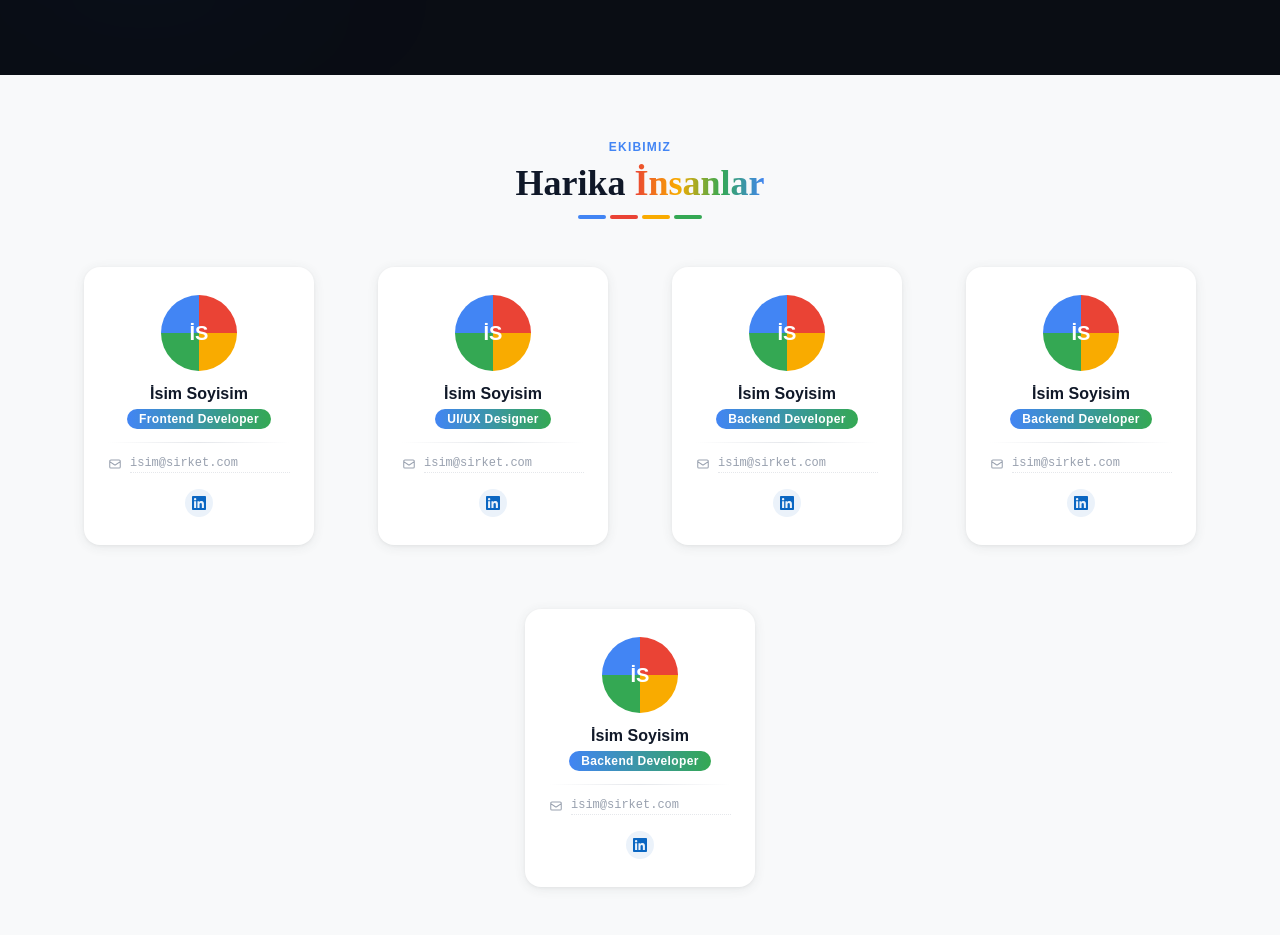
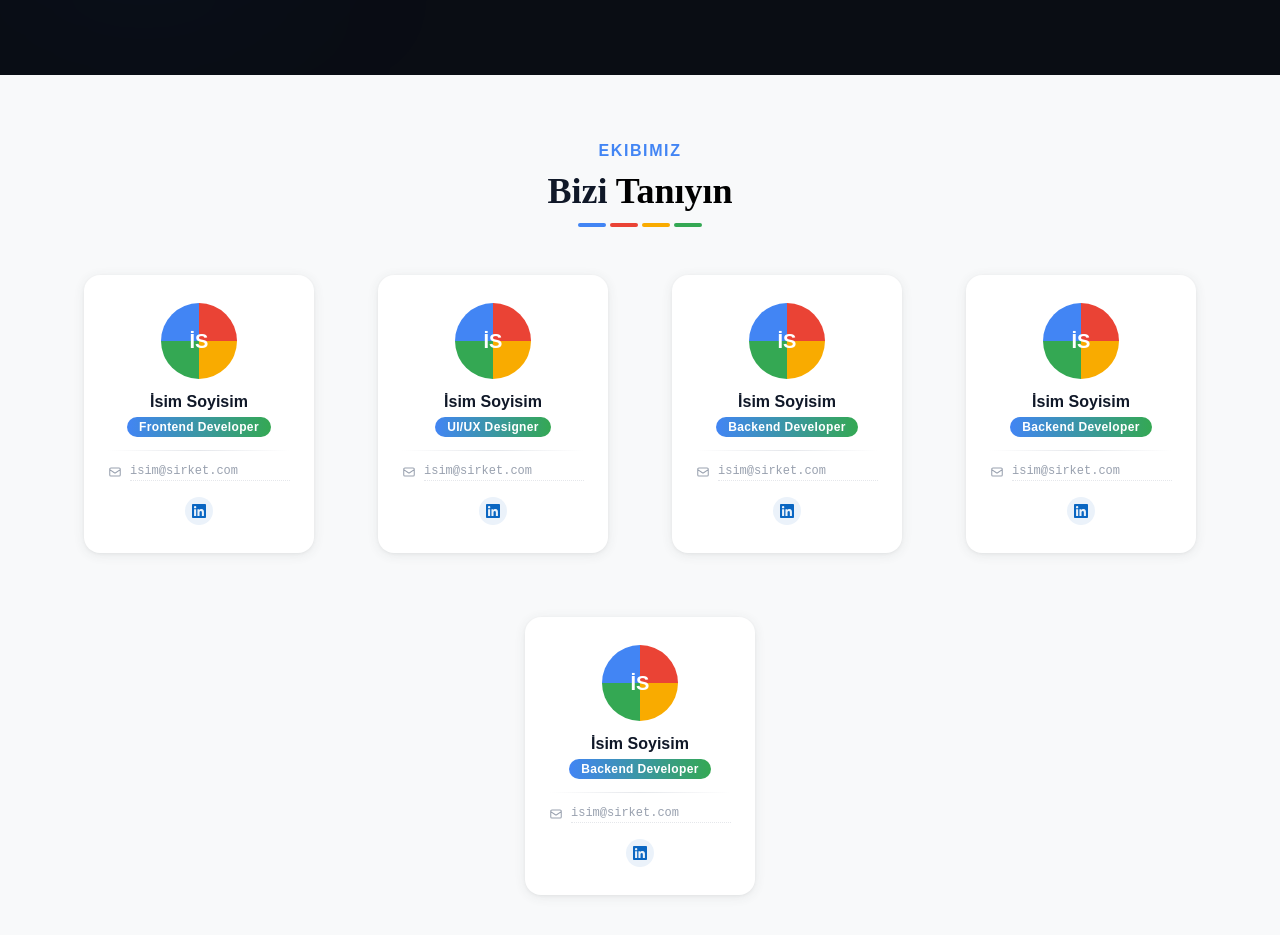
Before and after one commit to GDGonCampusMarmara/official-website, a React (Vite) app: page / in a window 1280 px wide. Shown: the part 1420-2355 px from the top of the page. Built offline with nearby package versions, Linux system fonts and the light colour scheme; a web font is replaced by a local one.

Commit message:
Style(team):All colors have been corrected, the text has been changed and enlarged.

```diff
--- a/src/sections/team.jsx
+++ b/src/sections/team.jsx
@@ -202,8 +202,8 @@ export default function Team() {
       {/* h1 */}
       <div className="text-center mb-12">
         <p
-          className="text-xs font-semibold tracking-widest uppercase mb-2"
-          style={{ color: "#4285F4" }}
+          className="text-base font-semibold tracking-widest uppercase mb-2"
+          style={{ color: "#4285f4" }}
         >
           Ekibimiz
         </p>
@@ -211,15 +211,13 @@ export default function Team() {
           className="text-4xl font-bold text-gray-900"
           style={{ fontFamily: "'Playfair Display', serif" }}
         >
-          Harika{" "}
+          Bizi{" "}
           <span
             style={{
-              background: "linear-gradient(90deg, #EA4335, #f9ab00, #34A853, #4285F4)",
-              WebkitBackgroundClip: "text",
-              WebkitTextFillColor: "transparent",
+              color: "#000000",
             }}
           >
-            İnsanlar
+            Tanıyın
           </span>
         </h2>
         <div className="flex justify-center gap-1 mt-3">
```
